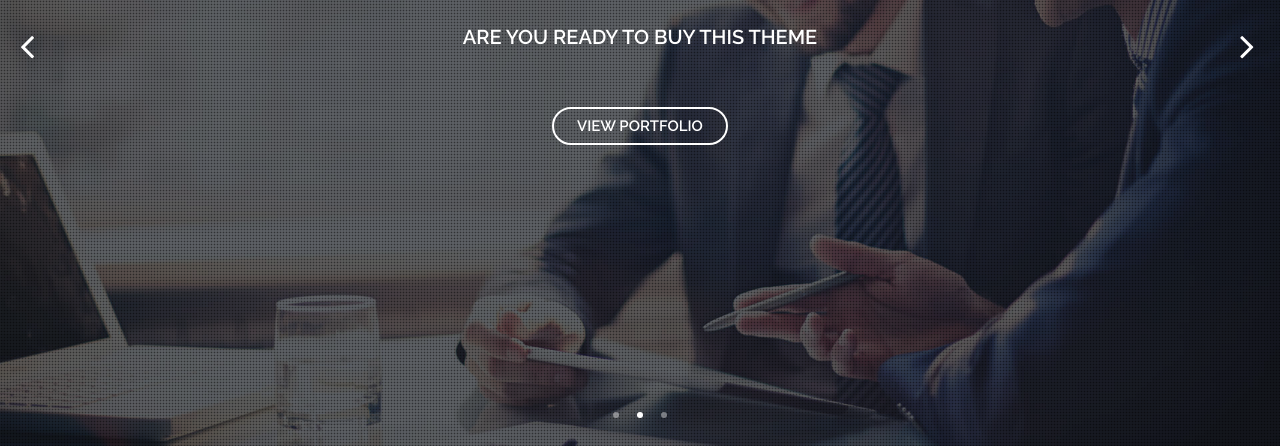
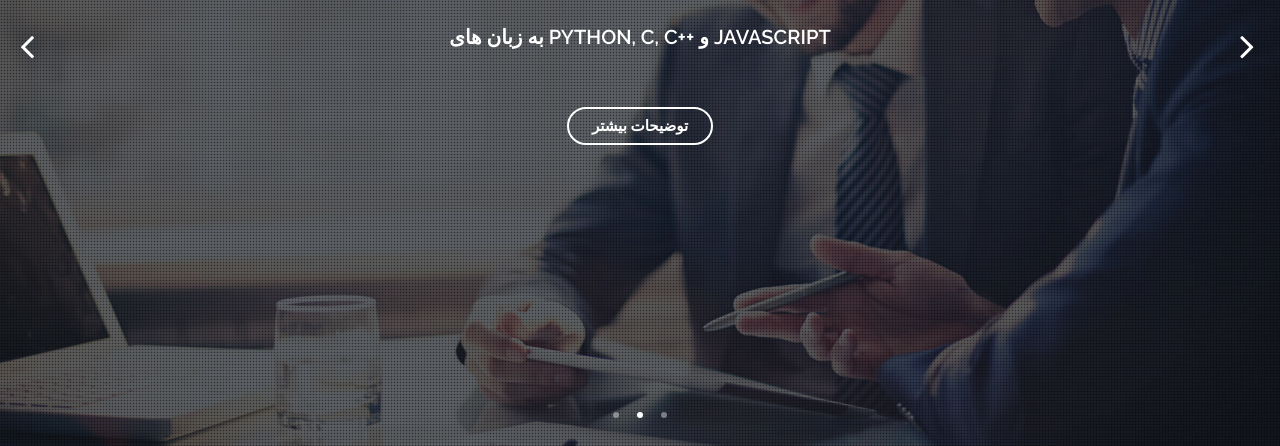
Before and after one commit to hamidrajabi/hamid1rajabi.io, a plain HTML site: page index.html in a window 1280 px wide. Both pictures are taken after a click on the element "123". Shown: the part 354-800 px from the top of the page. Drawn offline with nearby package versions, Linux system fonts and the light colour scheme.

Commit message:
change texts

```diff
--- a/index.html
+++ b/index.html
@@ -117,8 +117,8 @@
                         <div class="slider-text-wrapper">
                             <div class="container">
                                 <div class="big">انجام پروژه های برنامه نویسی </div>
-                                <div class="small">Are you ready to buy this theme</div>
-                                <a href="#works" class=" middle btn btn-white">VIEW PORTFOLIO</a>
+                                <div class="small">به زبان های Python, C, C++ و JavaScript</div>
+                                <a href="#works" class=" middle btn btn-white">توضیحات بیشتر</a>
                             </div>
                          </div>
                         <img src="images/slider/2.jpg" alt="">
```
